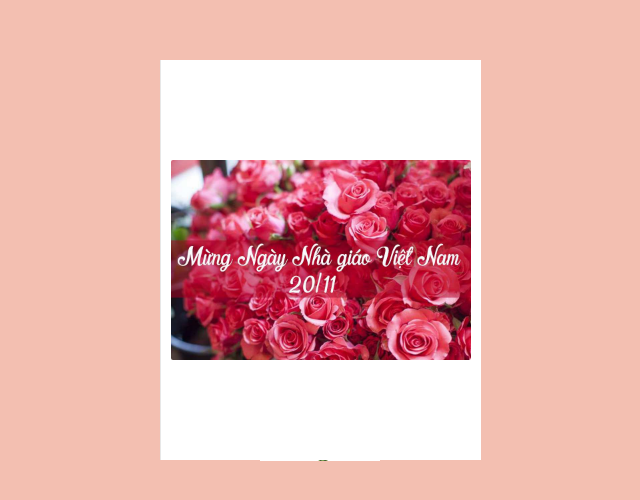
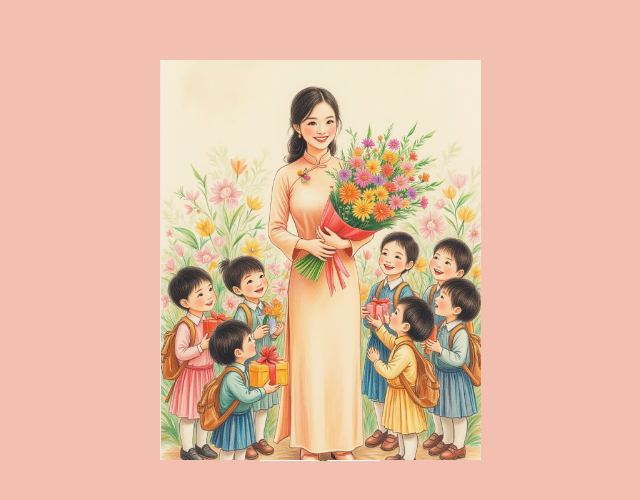
Before and after one commit to hiepdv-hus/happy2011, a plain HTML site: page index.html in a window 1280 px wide. Shown: the part 140-640 px from the top of the page, without its empty margins (480-1120 px from the left). Drawn offline with Linux system fonts and the light colour scheme.

Commit message:
Update index.html

```diff
--- a/index.html
+++ b/index.html
@@ -24,8 +24,11 @@
               <div class="candle"></div>
             </div> -->
             <div style="text-align: center; height: 100%; display: flex; justify-content: center; align-items: center;">
-              <img src="./qua-20-11.jpg"
-                style="border-radius: 2px; width: 300px"
+              <img src="./20-11.jpg"
+                style="border-radius: 2px;
+                      width: 320px;
+                      height: 400px;
+                      object-fit: cover;"
               >
             </div>
           </div>
```
